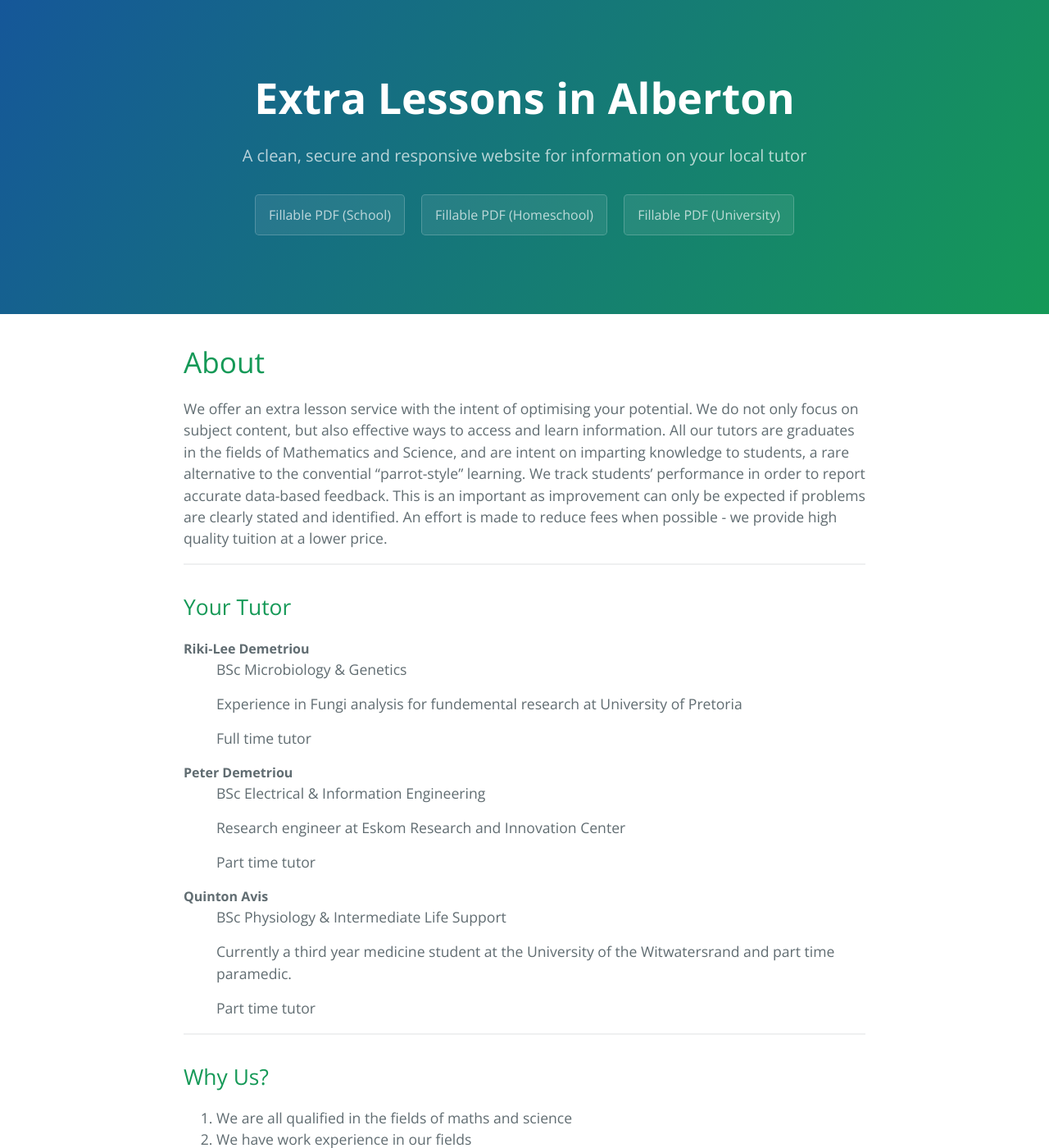
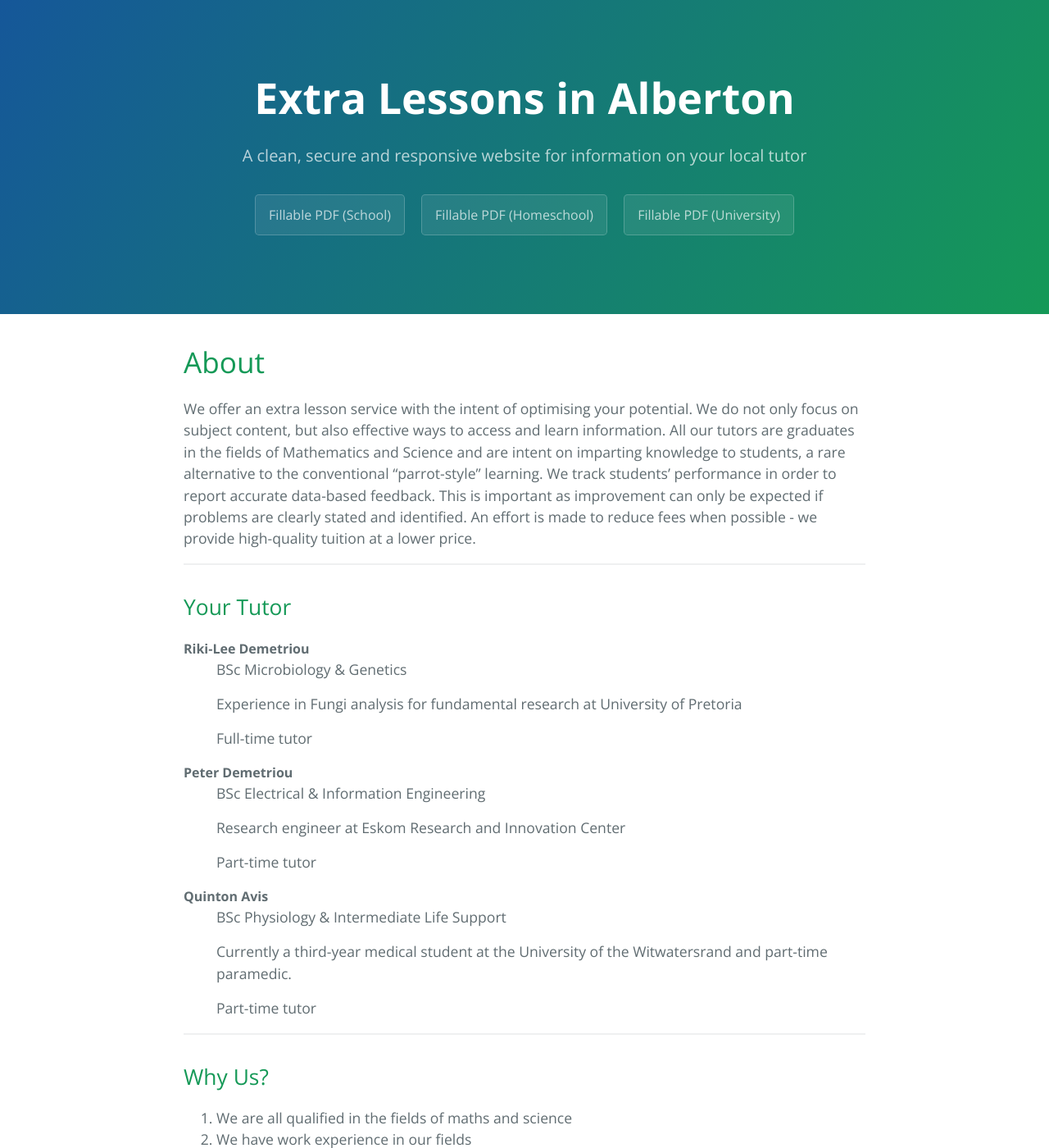
Before and after one commit to HelloBeastie/HelloBeastie.github.io, a Jekyll site: the page built from about.md, in a window 1280 px wide and 1400 px high. Shown: the whole window at 82% size. Built offline with Jekyll 4.4.1, drawn with Linux system fonts in a browser that asks for light colours; our own code applies the rules of GitHub Pages for plain Markdown files.

Commit message:
Grammarly edit done

```diff
--- a/about.md
+++ b/about.md
@@ -4,25 +4,25 @@ layout: default
 
 # [](#About)About
 
-We offer an extra lesson service with the intent of optimising your potential. We do not only focus on subject content, but also effective ways to access and learn information. All our tutors are graduates in the fields of Mathematics and Science, and are intent on imparting knowledge to students, a rare alternative to the convential "parrot-style" learning. We track students' performance in order to report accurate data-based feedback. This is an important as improvement can only be expected if problems are clearly stated and identified. An effort is made to reduce fees when possible - we provide high quality tuition at a lower price.
+We offer an extra lesson service with the intent of optimising your potential. We do not only focus on subject content, but also effective ways to access and learn information. All our tutors are graduates in the fields of Mathematics and Science and are intent on imparting knowledge to students, a rare alternative to the conventional "parrot-style" learning. We track students' performance in order to report accurate data-based feedback. This is important as improvement can only be expected if problems are clearly stated and identified. An effort is made to reduce fees when possible - we provide high-quality tuition at a lower price.
 
 * * *
 ## [](#Your Tutor)Your Tutor
 
 Riki-Lee Demetriou
 : BSc Microbiology & Genetics
-: Experience in Fungi analysis for fundemental research at University of Pretoria
-: Full time tutor
+: Experience in Fungi analysis for fundamental research at University of Pretoria
+: Full-time tutor
 
 Peter Demetriou
 : BSc Electrical & Information Engineering
 : Research engineer at Eskom Research and Innovation Center
-: Part time tutor
+: Part-time tutor
 
 Quinton Avis
 : BSc Physiology & Intermediate Life Support
-: Currently a third year medicine student at the University of the Witwatersrand and part time paramedic.
-: Part time tutor
+: Currently a third-year medical student at the University of the Witwatersrand and part-time paramedic.
+: Part-time tutor
 
 
 * * *
```
Also changed, not shown: other parts of about.md (+1 -1 lines), services.md (+3 -3 lines).
